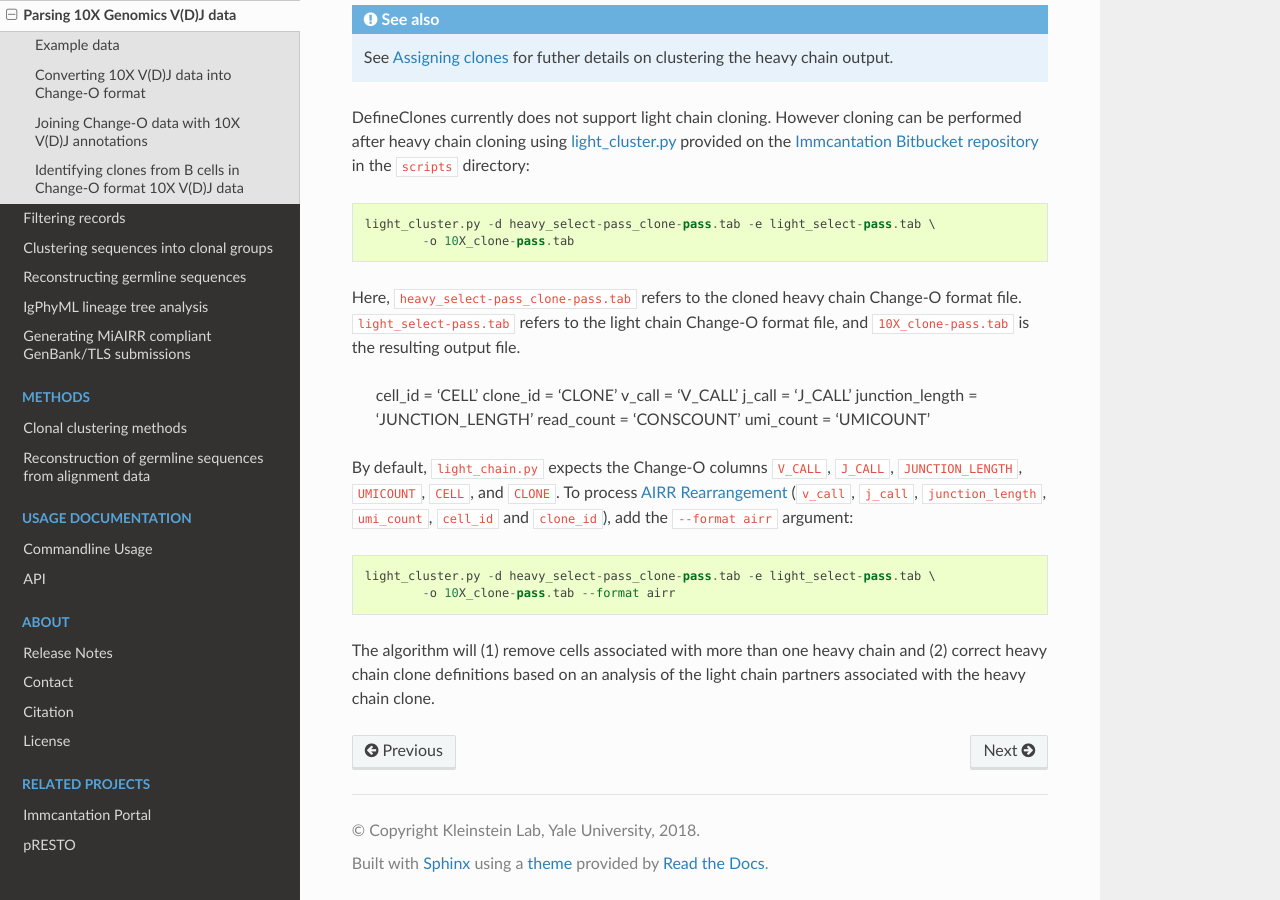
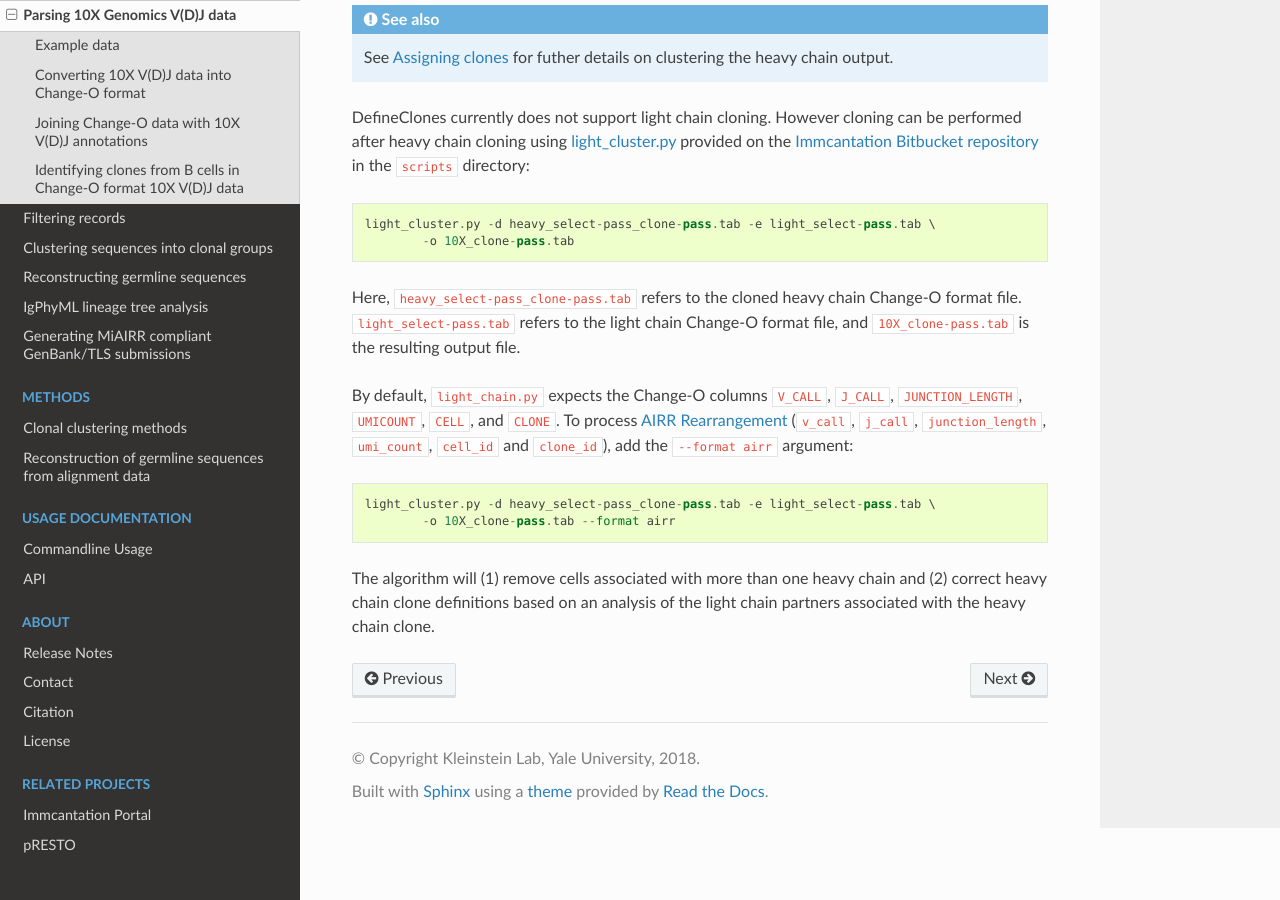
Before and after one commit to immcantation/changeo, a Sphinx documentation site: the page built from docs/examples/10x.rst, in a window 1280 px wide and 900 px high, scrolled down 1759 px. Built offline with Sphinx 7.4.7 and the Read the Docs theme 2.0.0, drawn with Linux system fonts in a browser that asks for light colours; formulas are drawn with MathJax 3.

Commit message:
Doc fix.

```diff
--- a/docs/examples/10x.rst
+++ b/docs/examples/10x.rst
@@ -94,14 +94,6 @@ Here, ``heavy_select-pass_clone-pass.tab`` refers to the cloned heavy chain Chan
 ``light_select-pass.tab`` refers to the light chain Change-O format file, and
 ``10X_clone-pass.tab`` is the resulting output file.
 
-        cell_id = 'CELL'
-        clone_id = 'CLONE'
-        v_call = 'V_CALL'
-        j_call = 'J_CALL'
-        junction_length = 'JUNCTION_LENGTH'
-        read_count = 'CONSCOUNT'
-        umi_count = 'UMICOUNT'
-
 By default, ``light_chain.py`` expects the Change-O columns ``V_CALL``, ``J_CALL``, ``JUNCTION_LENGTH``, ``UMICOUNT``,
 ``CELL``, and ``CLONE``. To process `AIRR Rearrangement <http://docs.airr-community.org/en/latest/datarep/overview.html>`_
 (``v_call``, ``j_call``, ``junction_length``, ``umi_count``, ``cell_id`` and ``clone_id``), add the
```
